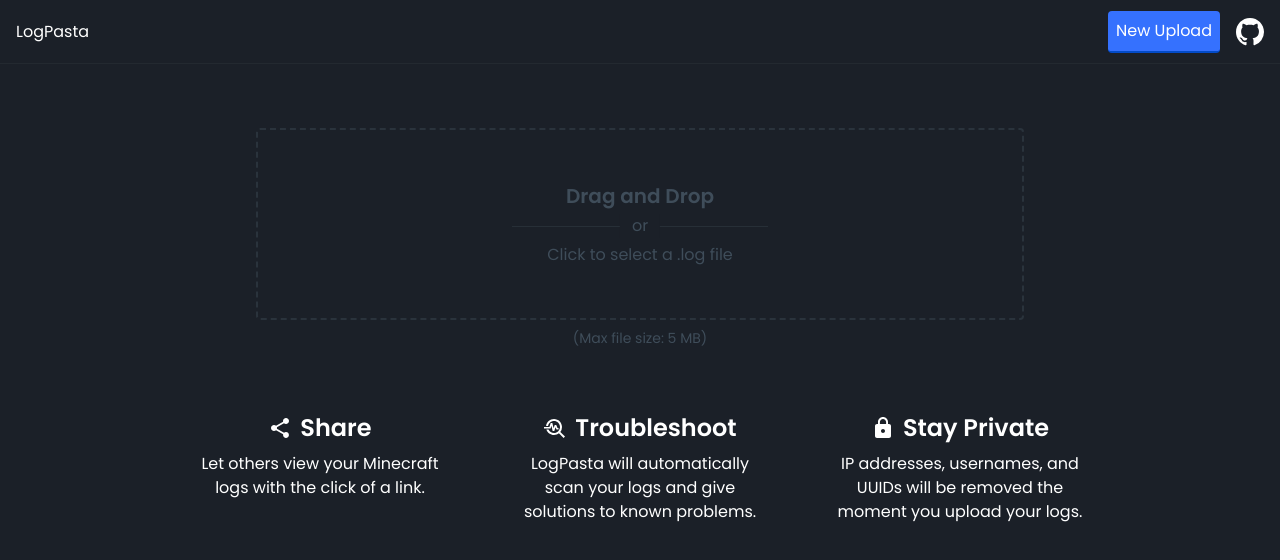
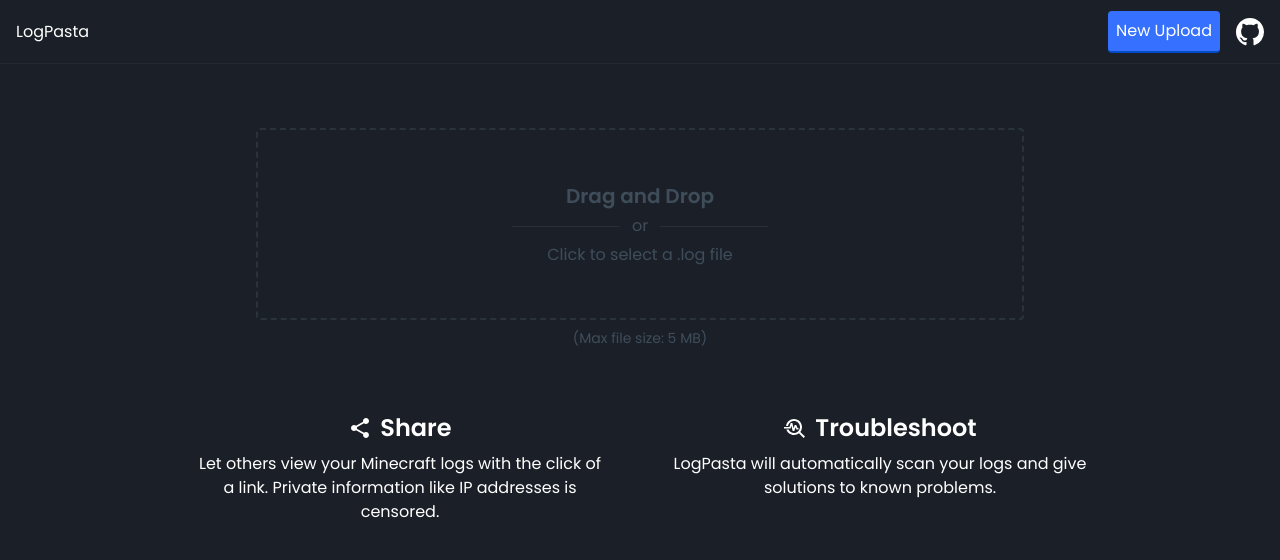
Before and after one commit to AppleFlavored/logpasta, a Next.js app: page / in a window 1280 px wide. Shown: the top 560 px of the page. Built offline with nearby package versions, Linux system fonts and the light colour scheme.

Commit message:
Update information on homepage

```diff
--- a/src/app/page.tsx
+++ b/src/app/page.tsx
@@ -8,19 +8,15 @@
                 <UploadContainer />
                 <p className="text-center text-[#3f4d5a] text-sm mt-2">(Max file size: 5 MB)</p>
             </div>
-            <div className="container mx-auto grid grid-cols-3 gap-16 max-w-4xl mt-16">
+            <div className="container mx-auto grid grid-cols-2 gap-16 max-w-4xl mt-16">
                 <div className="text-center">
                     <h1 className="font-bold text-2xl flex items-center justify-center gap-x-2 mb-2"><MdShare />Share</h1>
-                    <p>Let others view your Minecraft logs with the click of a link.</p>
+                    <p>Let others view your Minecraft logs with the click of a link. Private information like IP addresses is censored.</p>
                 </div>
                 <div className="text-center">
                     <h1 className="font-bold text-2xl flex items-center justify-center gap-x-2 mb-2"><MdTroubleshoot />Troubleshoot</h1>
                     <p>LogPasta will automatically scan your logs and give solutions to known problems.</p>
                 </div>
-                <div className="text-center">
-                    <h1 className="font-bold text-2xl flex items-center justify-center gap-x-2 mb-2"><MdLock />Stay Private</h1>
-                    <p>IP addresses, usernames, and UUIDs will be removed the moment you upload your logs.</p>
-                </div>
             </div>
         </>
     );
```
